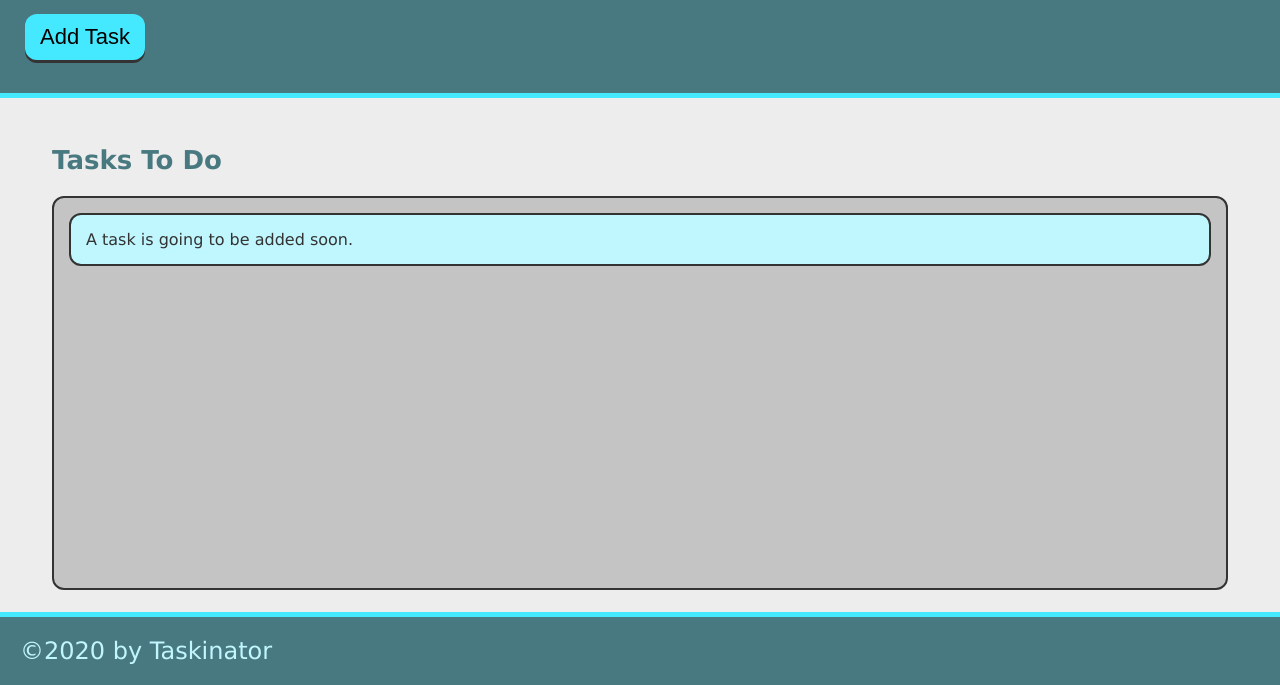
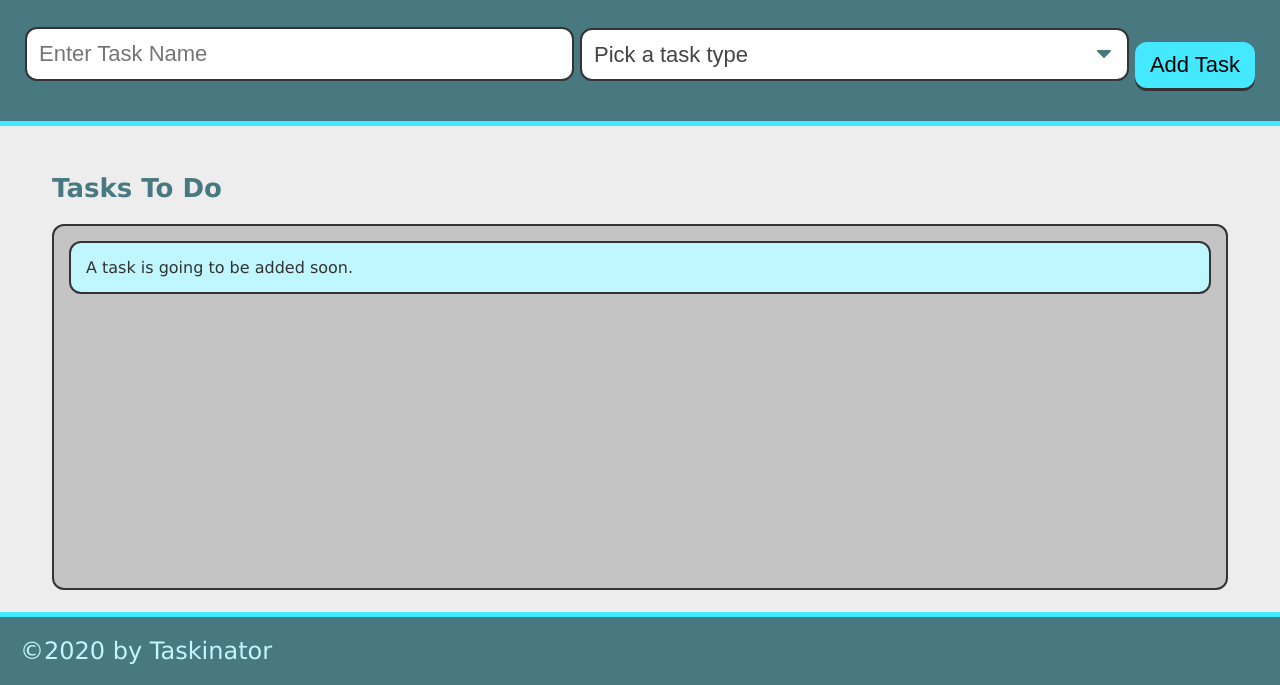
Before and after one commit to cjacktwil/taskinator, a plain HTML site: page index.html in a window 1280 px wide. Shown: the part 115-800 px from the top of the page. Drawn offline with Linux system fonts and the light colour scheme.

Commit message:
added html form to collect data

```diff
--- a/index.html
+++ b/index.html
@@ -10,7 +10,22 @@
     <header>
         <h1 class="page-title">Taskinator</h1>
         <p>Click the button below to start a new task!</p>
-        <button class="btn" id="save-task">Add Task</button>
+        <form id="task-form">
+            <div class="form-group">
+                <input type="text" name="task-name" class="text-input" placeholder="Enter Task Name" />
+            </div>
+            <div class="form-group">
+                <select name="task-type" class="select-dropdown">
+                    <option value="" disabled selected>Pick a task type</option>
+                    <option value="Print">Print</option>
+                    <option value="Web">Web</option>
+                    <option value="Mobile">Mobile</option>
+                </select>
+            </div>
+            <div>
+                <button class="btn" id="save-task" type="submit">Add Task</button>
+            </div>
+        </form>
     </header>
     <main class="page-content">
         <section class="task-list-wrapper">
```
